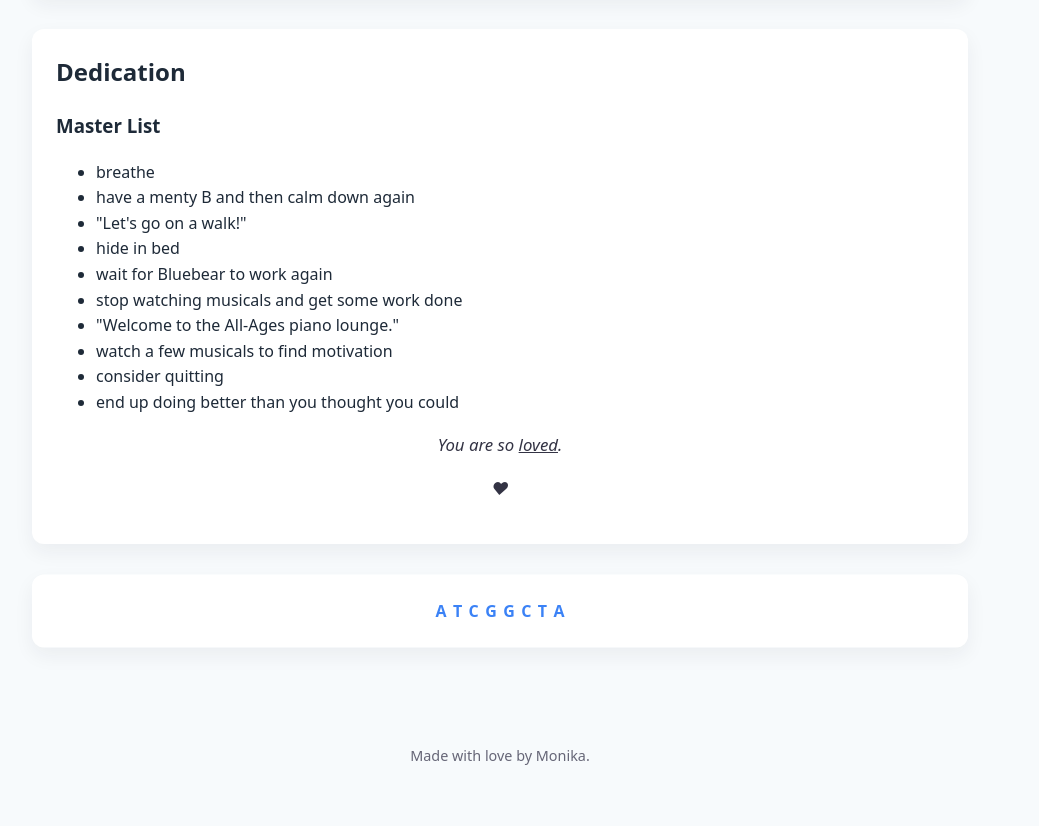
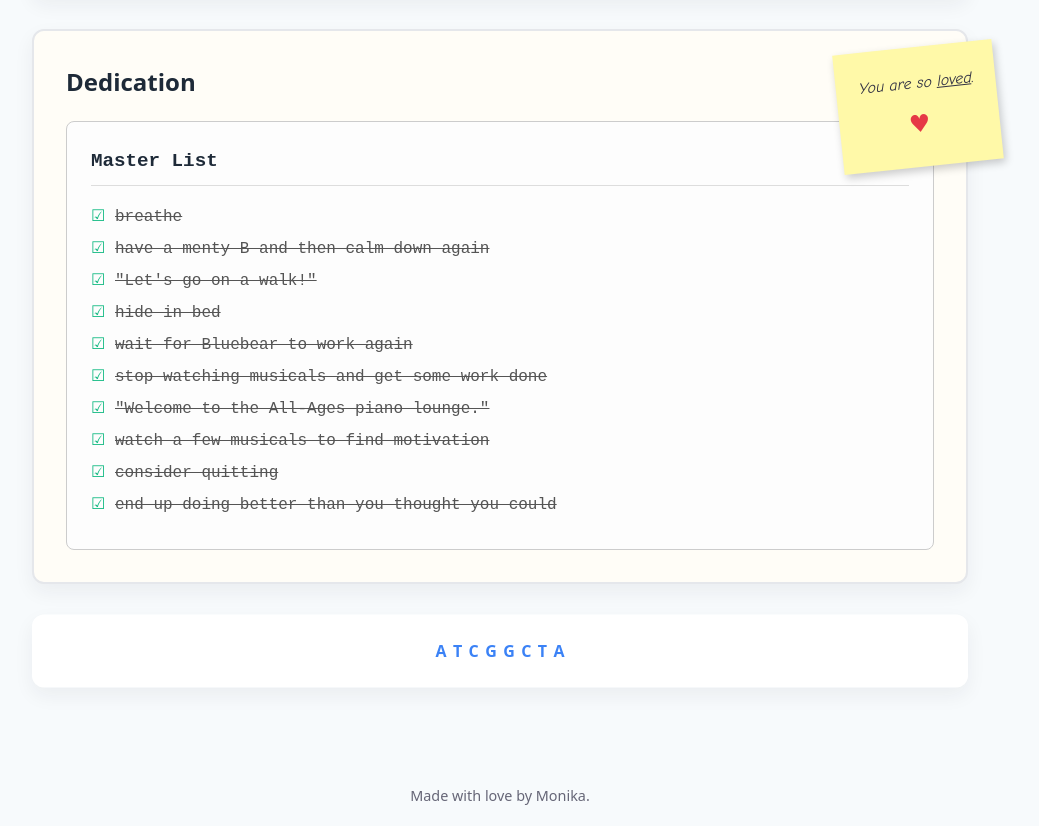
Before and after one commit to reineke3/genome-jam, a plain HTML site: page index.html in a window 1280 px wide. Shown: the part 1239-2065 px from the top of the page, without its empty margins (140-1179 px from the left). Drawn offline with Linux system fonts and the light colour scheme.

Commit message:
Update style.css

```diff
--- a/style.css
+++ b/style.css
@@ -156,3 +156,69 @@ footer {
   60% { transform: scale(1.2); opacity: 1; }
   100% { transform: scale(1); }
 }
+/* Dedication section */
+.dedication {
+  position: relative;
+  padding: 2rem;
+  background: #fffdf7;
+  border: 2px solid #e5e7eb;
+  border-radius: 12px;
+  box-shadow: 0 8px 20px rgba(30,42,56,0.06);
+}
+
+/* Notebook entry */
+.notebook {
+  background: #fdfdfd;
+  border: 1px solid #ccc;
+  padding: 1.5rem;
+  border-radius: 8px;
+  font-family: "Courier New", monospace;
+}
+.notebook h3 {
+  margin-top: 0;
+  font-size: 1.2rem;
+  border-bottom: 1px solid #ddd;
+  padding-bottom: 0.5rem;
+}
+.notebook ul {
+  list-style: none;
+  padding: 0;
+  margin: 0;
+}
+.notebook li {
+  margin: 0.4rem 0;
+  padding-left: 1.5rem;
+  position: relative;
+}
+.notebook li::before {
+  content: "☑"; /* checked box */
+  position: absolute;
+  left: 0;
+  color: #10b981;
+}
+.notebook li.done {
+  text-decoration: line-through;
+  color: #555;
+}
+
+/* Sticky note */
+.sticky {
+  position: absolute;
+  top: 1rem;
+  right: -2rem;
+  width: 160px;
+  background: #fff9a8;
+  transform: rotate(-6deg);
+  padding: 1rem;
+  box-shadow: 2px 4px 8px rgba(0,0,0,0.2);
+  font-family: "Comic Sans MS", cursive, sans-serif;
+  text-align: center;
+}
+.sticky p {
+  margin: 0.5rem 0;
+  font-size: 1rem;
+}
+.sticky .heart {
+  font-size: 1.5rem;
+  color: #e63946;
+}
```
